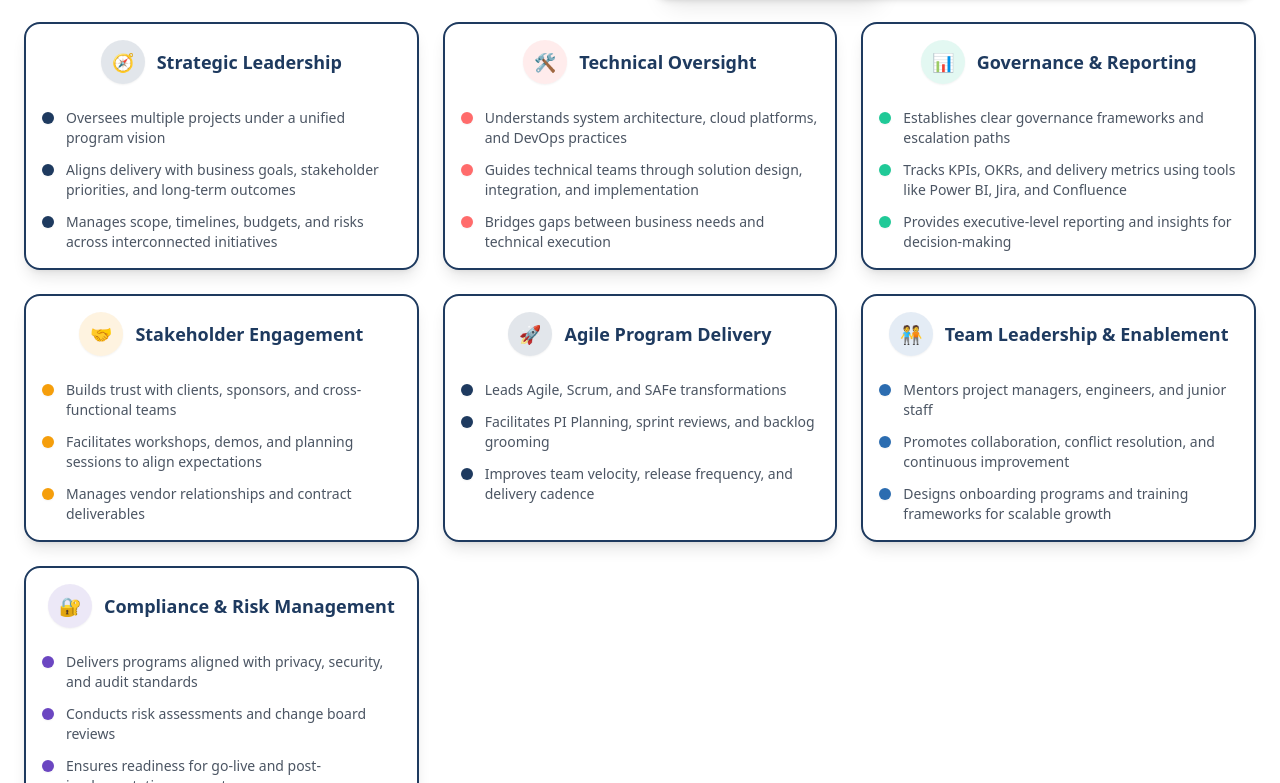
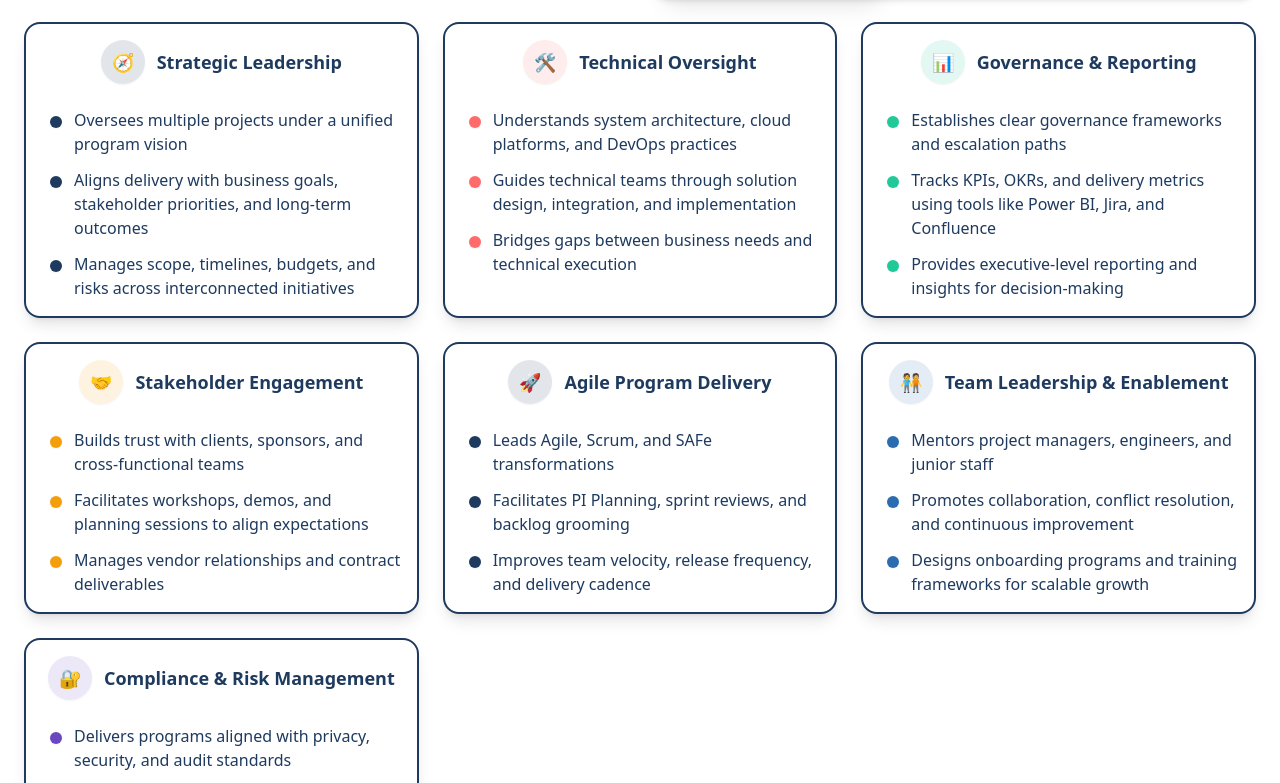
Before and after one commit to sat33shgit/Portfolio, a React (Vite) app: page / in a window 1280 px wide. Shown: the part 1697-2480 px from the top of the page. Built offline with nearby package versions, Linux system fonts and the light colour scheme.

Commit message:
style: About - move gradient behind content; FeatureItem - remove bg, add border, shadow, explicit dark text, align bullets

```diff
--- a/src/components/ui/FeatureItem.jsx
+++ b/src/components/ui/FeatureItem.jsx
@@ -25,10 +25,10 @@ export default function FeatureItem({ icon = null, title, bullets = [], color })
         {bullets.map((b, i) => (
           <li key={i} className="flex items-start">
             <span
-              className="flex-none mt-1 w-3 h-3 rounded-full shadow-sm mr-3"
+              className="flex-none m-2 w-3 h-3 rounded-full shadow-sm mr-3 self-start"
               style={{ backgroundColor: color || '#94a3b8' }}
             />
-            <p className="text-sm text-gray-600 dark:text-gray-300">{b}</p>
+            <p className="text-[#1e3a5f]">{b}</p>
           </li>
         ))}
       </ul>
```
